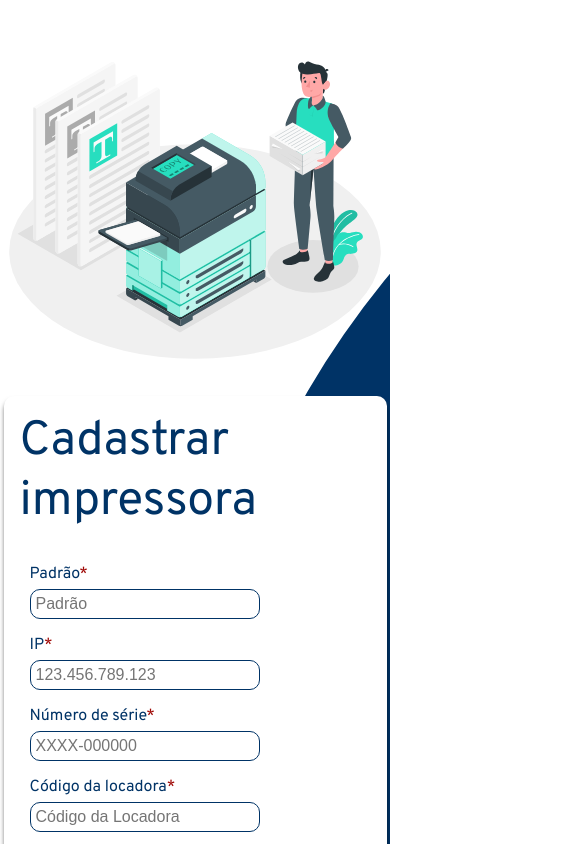
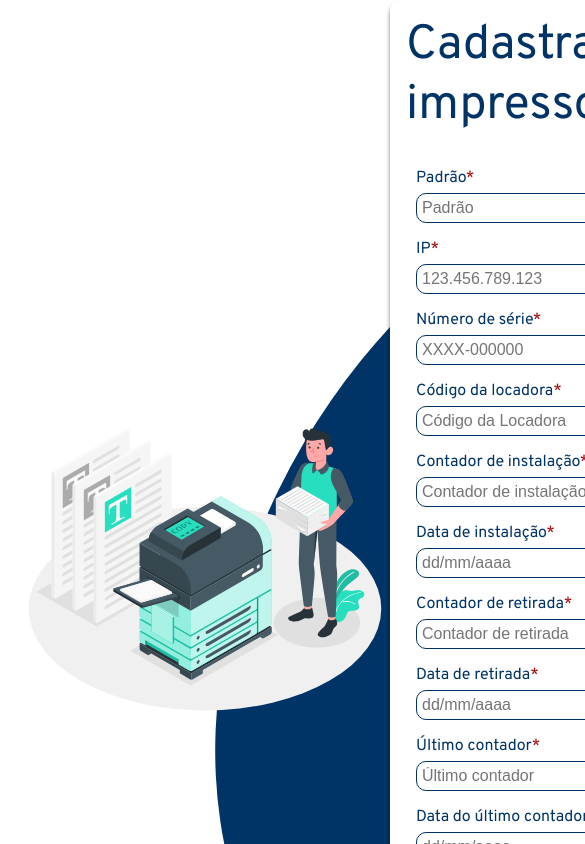
Before and after one commit to fga-eps-mds/2023.2-PrintGo-FrontEnd, a React (Create React App) app: page /cadastroImpressora in a window 390 px wide. Shown: the top 844 px of the page, 585 px wide, since content can reach past the window. Built offline with nearby package versions, Linux system fonts and the light colour scheme; no server answers.

Commit message:
:bulb:(#165): Alterando o css da pagina

```diff
--- a/src/style/components/registerPrinterForms.css
+++ b/src/style/components/registerPrinterForms.css
@@ -1,4 +1,4 @@
-#signup-card {
+#registerPrinter-card {
     background-color: #FFFFFF;
     border-radius: 10px;
     display: flex;
@@ -135,7 +135,7 @@
     font-size: 10px;
 }
 
-.elipse-signup{
+.elipse-registerPrinter{
     position: fixed;
     width: 50vw;
     height: 100vh;
@@ -148,12 +148,12 @@
 
   }
 
-  .elipse-signup img{
+  .elipse-registerPrinter img{
     height: 150vh;
   }
 
 @media (max-width: 900px) {
-    #signup-card {
+    #registerPrinter-card {
         width: 90%; /* Adjust the form width as needed*/
         margin: 0 auto; /* Centers the form horizontally*/
         padding: 1rem; /* Adjust padding as needed */
--- a/src/style/pages/registerPrinter.css
+++ b/src/style/pages/registerPrinter.css
@@ -1,15 +1,17 @@
-#signup-container {
+#registerPrinter-container {
     display: flex;
     justify-content: space-between;
     align-items: center;
 }
 
-#signup-container img{
-    margin-left: 10vw;
+#registerPrinter-container img{
+    margin-left: 5vw;
+    width: 900px;
 }
 
 @media (max-width: 900px) {
-    #signup-container img{
-        display: none;
+    #registerPrinter-container img{
+        /* width: 100px; */
+        display: auto;
     }
 }
```
